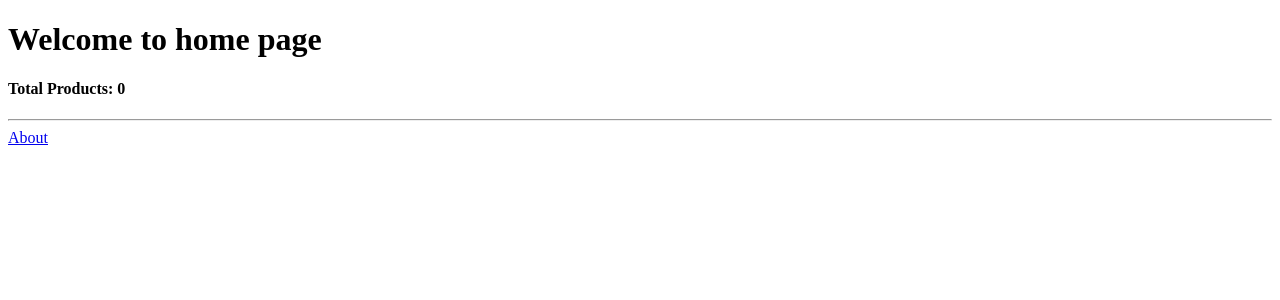
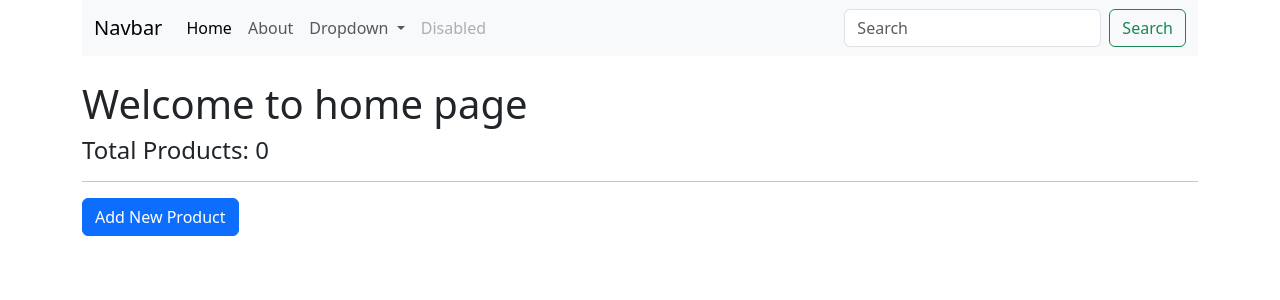
Before and after one commit to tumana777/PP-25, a Django app: page / in a window 1280 px wide. Shown: the top 300 px of the page. Run offline with Django 5.2, Linux system fonts and the light colour scheme; data that the repository does not hold is empty.

Commit message:
Create base html, add form

```diff
--- a/Django_Project/core/templates/index.html
+++ b/Django_Project/core/templates/index.html
@@ -1,21 +1,15 @@
-<!doctype html>
-<html lang="en">
-<head>
-    <meta charset="UTF-8">
-    <meta name="viewport"
-          content="width=device-width, user-scalable=no, initial-scale=1.0, maximum-scale=1.0, minimum-scale=1.0">
-    <meta http-equiv="X-UA-Compatible" content="ie=edge">
-    <title>Home Page</title>
-</head>
-<body>
+{% extends 'base.html' %}
+
+{% block title %}Home Page{% endblock %}
+
+{% block content %}
     <h1>Welcome to home page</h1>
         <h4>Total Products: {{ total_products }}</h4>
         <ul>
             {% for product in products %}
-            <li><a href="{% url 'core:product_detail' product.pk %}">{{ product.name }}</a></li>
+                <li><a style="margin-right: 20px" href="{% url 'core:product_detail' product.pk %}">{{ product.name }}</a><small>Category: {{ product.category.name }}</small></li>
             {% endfor %}
         </ul>
         <hr>
-    <a href="{% url 'core:about' %}">About</a>
-</body>
-</html>
+    <a class="btn btn-primary" href="{% url 'core:add_product' %}">Add New Product</a>
+{% endblock %}
--- a/Django_Project/core/urls.py
+++ b/Django_Project/core/urls.py
@@ -1,9 +1,10 @@
 from django.urls import path
-from core.views import index, about, product_detail
+from core.views import index, about, product_detail, add_product
 
 app_name = 'core'
 urlpatterns = [
     path('', index, name='index'),
     path('about/', about, name='about'),
     path('product/<int:product_pk>/', product_detail, name='product_detail'),
+    path('add_product/', add_product, name='add_product'),
 ]
--- a/Django_Project/core/views.py
+++ b/Django_Project/core/views.py
@@ -1,6 +1,7 @@
-from django.shortcuts import render, get_object_or_404
+from django.shortcuts import render, get_object_or_404, redirect
 from django.http import HttpResponse, JsonResponse
 
+from core.forms import ProductForm
 from core.models import Product
 
 
@@ -9,9 +10,8 @@ from core.models import Product
 #     products = Product.objects.values()
 #     return JsonResponse({"products": list(products)})
 
-
 def index(request):
-    products = Product.objects.all()
+    products = Product.objects.all().select_related('category')
     total_products = products.count()
 
     context = {
@@ -25,5 +25,16 @@ def product_detail(request, product_pk):
     product = get_object_or_404(Product, pk=product_pk)
     return render(request, 'product_detail.html', {'product': product})
 
+def add_product(request):
+    if request.method == 'POST':
+        form = ProductForm(request.POST)
+
+        if form.is_valid():
+            form.save()
+            return redirect("core:index")
+    else:
+        form = ProductForm()
+    return render(request, 'add_product.html', {'form': form})
+
 def about(request):
     return render(request, 'about.html')
--- /dev/null
+++ b/Django_Project/templates/base.html
@@ -0,0 +1,19 @@
+<!doctype html>
+<html lang="en">
+<head>
+    <meta charset="UTF-8">
+    <meta name="viewport"
+          content="width=device-width, user-scalable=no, initial-scale=1.0, maximum-scale=1.0, minimum-scale=1.0">
+    <meta http-equiv="X-UA-Compatible" content="ie=edge">
+    <link href="https://cdn.jsdelivr.net/npm/bootstrap@5.3.6/dist/css/bootstrap.min.css" rel="stylesheet" integrity="sha384-4Q6Gf2aSP4eDXB8Miphtr37CMZZQ5oXLH2yaXMJ2w8e2ZtHTl7GptT4jmndRuHDT" crossorigin="anonymous">
+    <title>{% block title %}{% endblock %}</title>
+</head>
+<body>
+<div class="container">
+    {% include 'navbar.html' %}
+    {% block content %}
+    {% endblock %}
+</div>
+<script src="https://cdn.jsdelivr.net/npm/bootstrap@5.3.6/dist/js/bootstrap.bundle.min.js" integrity="sha384-j1CDi7MgGQ12Z7Qab0qlWQ/Qqz24Gc6BM0thvEMVjHnfYGF0rmFCozFSxQBxwHKO" crossorigin="anonymous"></script>
+</body>
+</html>
--- /dev/null
+++ b/Django_Project/templates/navbar.html
@@ -0,0 +1,36 @@
+<nav class="navbar mb-4 navbar-expand-lg bg-body-tertiary">
+      <div class="container-fluid">
+        <a class="navbar-brand" href="#">Navbar</a>
+        <button class="navbar-toggler" type="button" data-bs-toggle="collapse" data-bs-target="#navbarSupportedContent" aria-controls="navbarSupportedContent" aria-expanded="false" aria-label="Toggle navigation">
+          <span class="navbar-toggler-icon"></span>
+        </button>
+        <div class="collapse navbar-collapse" id="navbarSupportedContent">
+          <ul class="navbar-nav me-auto mb-2 mb-lg-0">
+            <li class="nav-item">
+              <a class="nav-link active" aria-current="page" href="{% url 'core:index' %}">Home</a>
+            </li>
+            <li class="nav-item">
+              <a class="nav-link" href="{% url 'core:about' %}">About</a>
+            </li>
+            <li class="nav-item dropdown">
+              <a class="nav-link dropdown-toggle" href="#" role="button" data-bs-toggle="dropdown" aria-expanded="false">
+                Dropdown
+              </a>
+              <ul class="dropdown-menu">
+                <li><a class="dropdown-item" href="#">Action</a></li>
+                <li><a class="dropdown-item" href="#">Another action</a></li>
+                <li><hr class="dropdown-divider"></li>
+                <li><a class="dropdown-item" href="#">Something else here</a></li>
+              </ul>
+            </li>
+            <li class="nav-item">
+              <a class="nav-link disabled" aria-disabled="true">Disabled</a>
+            </li>
+          </ul>
+          <form class="d-flex" role="search">
+            <input class="form-control me-2" type="search" placeholder="Search" aria-label="Search"/>
+            <button class="btn btn-outline-success" type="submit">Search</button>
+          </form>
+        </div>
+      </div>
+    </nav>
--- a/Django_Project/test_project/urls.py
+++ b/Django_Project/test_project/urls.py
@@ -16,9 +16,9 @@ Including another URLconf
 """
 from django.contrib import admin
 from django.urls import path, include
-from core.views import index
+from debug_toolbar.toolbar import debug_toolbar_urls
 
 urlpatterns = [
     path('admin/', admin.site.urls),
     path('', include('core.urls', namespace='core')),
-]
+] + debug_toolbar_urls()
```
Also changed, not shown: Django_Project/core/forms.py (added, +8 -0 lines), Django_Project/core/templates/about.html (+5 -12 lines), Django_Project/core/templates/add_product.html (added, +13 -0 lines), Django_Project/core/templates/product_detail.html (+5 -12 lines), Django_Project/requirements.txt (added, +7 -0 lines), Django_Project/test_project/settings.py (+13 -0 lines). Lines whose indentation alone changed are shown as unchanged.
